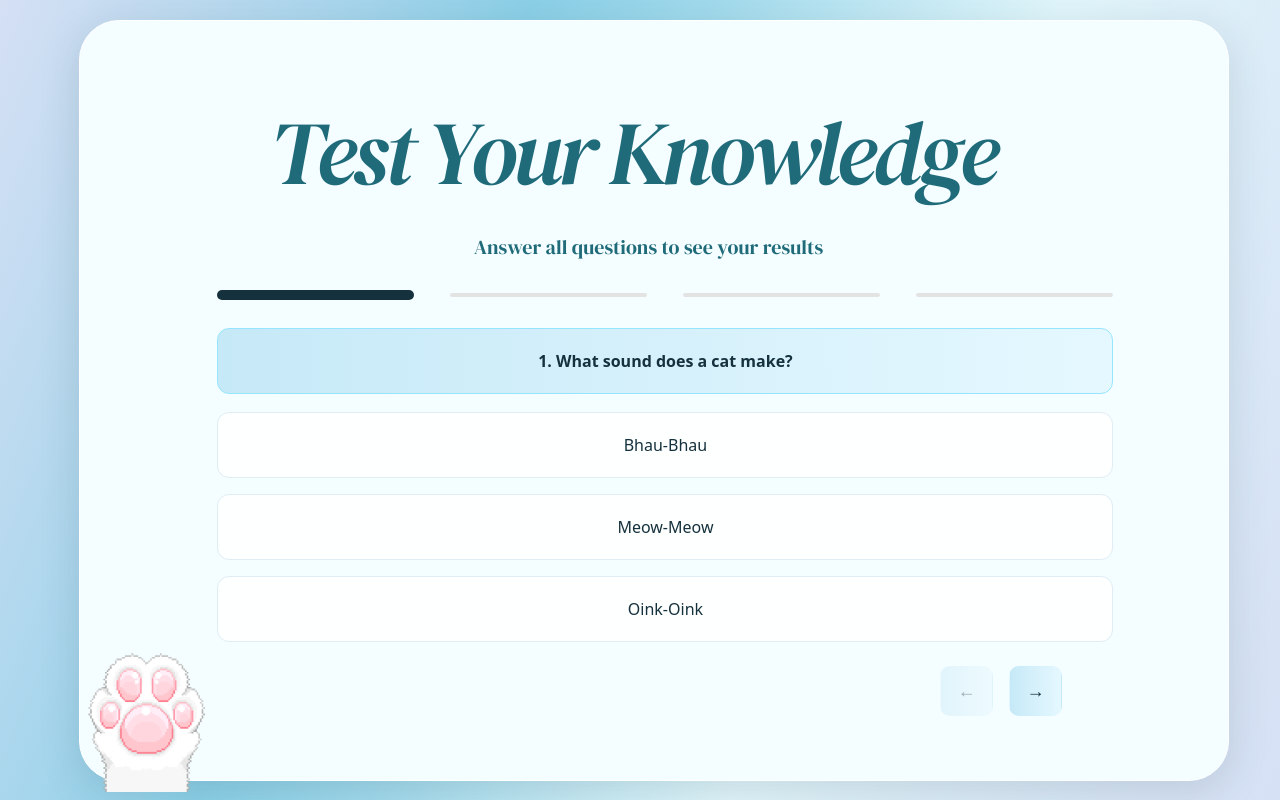
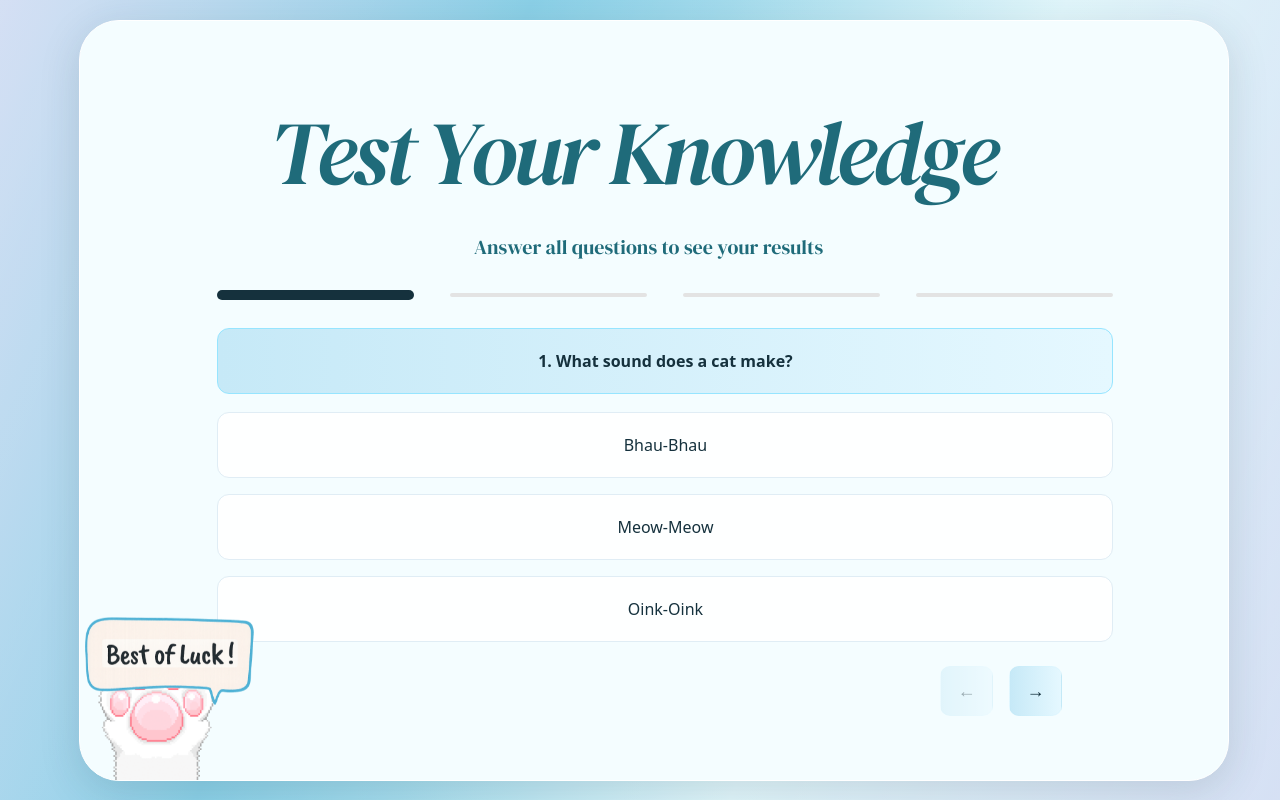
Before and after one commit to Pravee2003/figma-quiz, a React (Vite) app: page / in a window 1280 px wide. Built offline with nearby package versions, Linux system fonts and the light colour scheme.

Commit message:
Update App.tsx

```diff
--- a/src/App.tsx
+++ b/src/App.tsx
@@ -17,15 +17,13 @@ const App: React.FC = () => {
           : "linear-gradient(112.86deg,#BECFEE 0%, #71C6E2 33%, #D9F4FA 66%, #BECFEE 100%)",
       }}
     >
-      {/* OUTER WRAPPER */}
       <div
         className="relative flex items-center justify-center"
         style={{ width: "100%", height: "100%" }}
       >
-        {/* GLASS + BLUR BACKGROUND */}
+        {/* GLASS BACKGROUND */}
         {!isResultPage && (
           <>
-            {/* Blur */}
             <div
               className="absolute"
               style={{
@@ -39,7 +37,6 @@ const App: React.FC = () => {
               }}
             />
 
-            {/* Glass rectangle */}
             <div
               className="absolute pointer-events-none"
               style={{
@@ -58,7 +55,7 @@ const App: React.FC = () => {
           </>
         )}
 
-        {/* QUIZ / RESULT */}
+        {/* MAIN CONTENT */}
         {score === null ? (
           <div
             className="absolute z-20 rounded-[40px] p-16"
@@ -73,6 +70,7 @@ const App: React.FC = () => {
                 border: "0.72px solid rgba(255,255,255,1)",
                 borderRadius: 40,
                 boxShadow: "0 10px 40px rgba(31,61,75,0.15)",
+                overflow: "visible",
                 zIndex: 20,
               }}
             >
@@ -81,34 +79,34 @@ const App: React.FC = () => {
                 onQuestionChange={setQuestionIndex}
               />
 
-              {/* 🐾 PAW — INSIDE MAIN CONTENT, TOUCHING LEFT-BOTTOM */}
+              {/* PAW — TOUCH LEFT & BOTTOM EDGE */}
               {questionIndex === 0 && (
                 <img
                   src="/paw.gif"
                   alt="paw"
                   style={{
                     position: "absolute",
-                    left: "-10px",   // touches inner edge
-                    bottom: "-12px", // touches bottom edge
-                    width: "150px",
-                    zIndex: 30,
+                    left: 0,        // touches left edge
+                    bottom: 0,      // touches bottom edge
+                    width: 150,
+                    zIndex: 50,     // TOP LAYER
                     pointerEvents: "none",
                   }}
                 />
               )}
             </div>
 
-            {/* 💬 BUBBLE — BETWEEN GLASS & MAIN CONTENT */}
+            {/* BUBBLE — BETWEEN GLASS & CONTENT */}
             {questionIndex === 0 && (
               <img
                 src="/bubble.png"
                 alt="bubble"
                 style={{
                   position: "absolute",
-                  left: "95px",
-                  bottom: "115px",
-                  width: "240px",
-                  zIndex: 10, // BELOW main content, ABOVE glass
+                  left: 40,          // slightly outside content
+                  bottom: 110,       // between glass & card
+                  width: 240,
+                  zIndex: 30,        // between layers
                   pointerEvents: "none",
                   animation: "floatBubble 3s ease-in-out infinite",
                 }}
```
